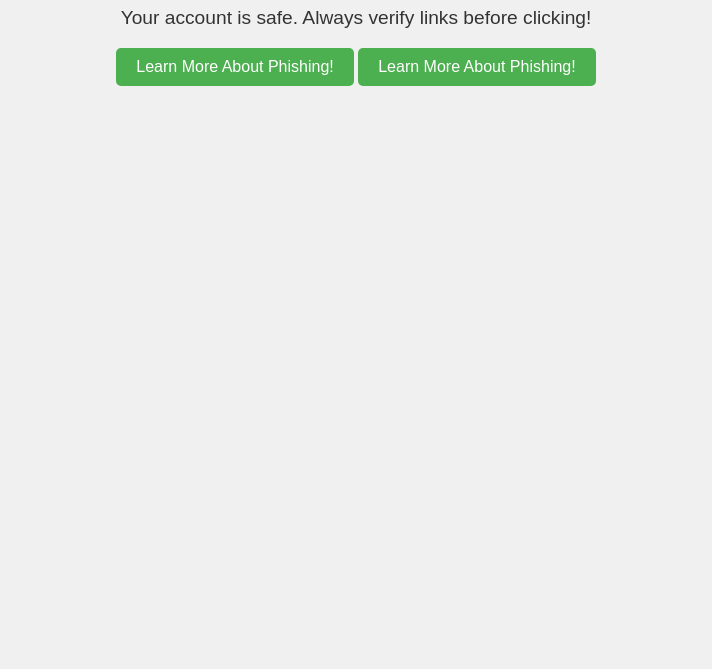
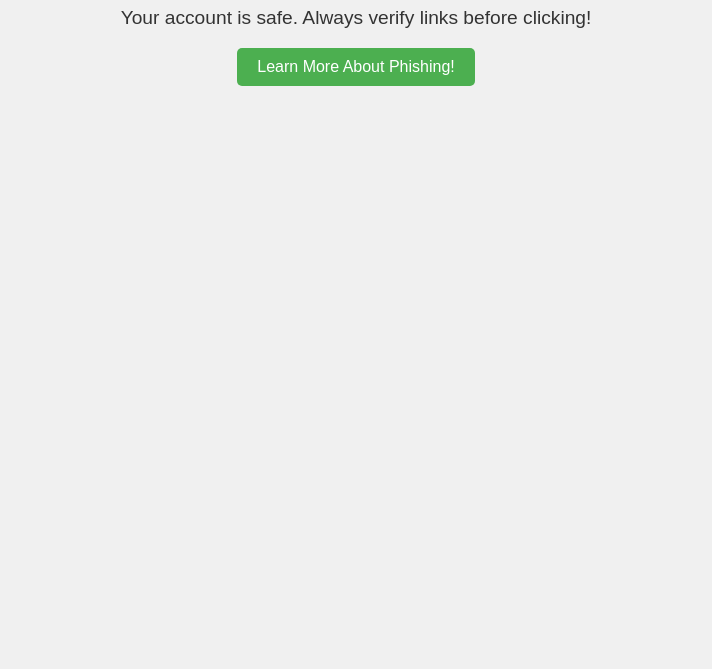
Before and after one commit to Thren55/Phishing-a-fish, a plain HTML site: page index.html in a window 1280 px wide. Shown: the part 131-800 px from the top of the page, without its empty margins (284-996 px from the left). Drawn offline with Linux system fonts and the light colour scheme.

Commit message:
Update index.html

```diff
--- a/index.html
+++ b/index.html
@@ -52,10 +52,4 @@
     <a href="education.html">
     <button>Learn More About Phishing!</button>
 </a>
-
-    <!-- Adding an interactive button -->
-    <a href="https://yourgithub.com">
-        <button>Learn More About Phishing!</button>
-    </a>
-</body>
 </html>
```
